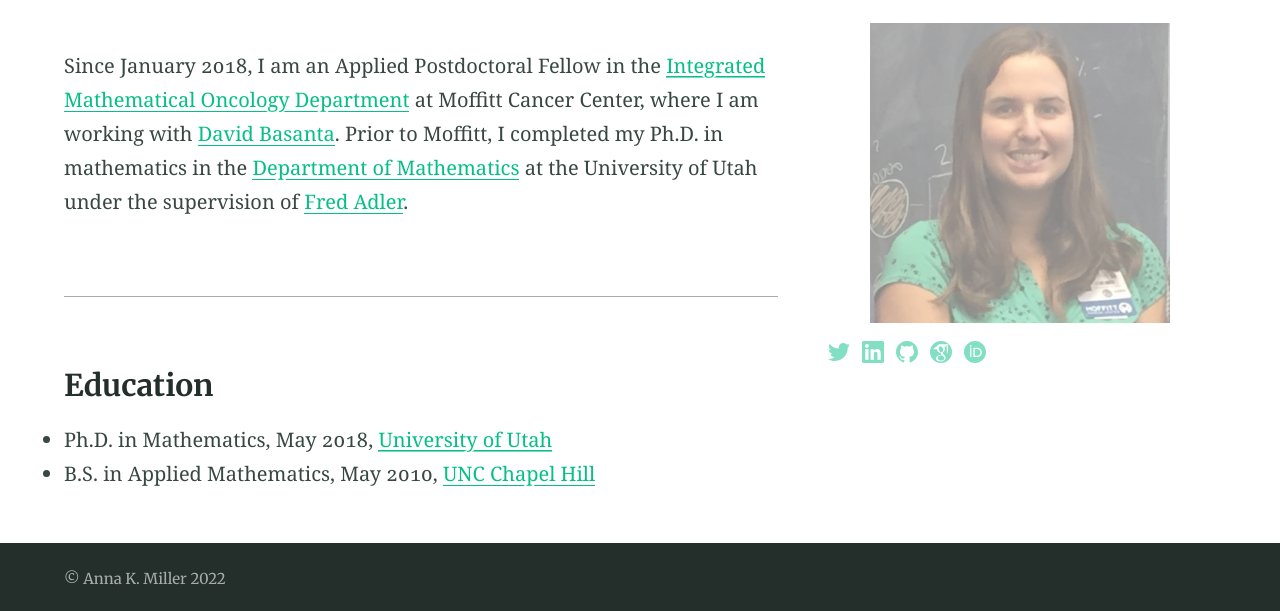
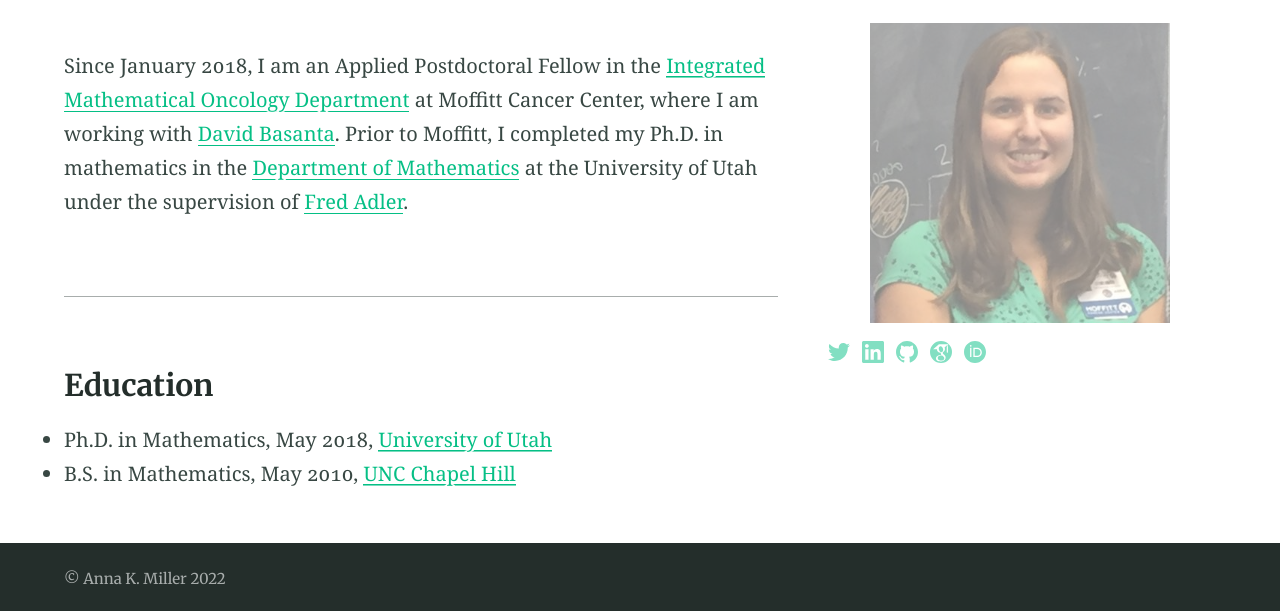
Before and after one commit to annakmil/annakmil.github.io, a Jekyll site: the page built from index.md, in a window 1280 px wide and 900 px high, scrolled down 105 px, cut to the strip 289-900 px from the top of the window. Built offline with Jekyll 4.4.1, drawn with Linux system fonts in a browser that asks for light colours.

Commit message:
Update index.md

```diff
--- a/index.md
+++ b/index.md
@@ -12,4 +12,4 @@ Since January 2018, I am an Applied Postdoctoral Fellow in the [Integrated Mathe
 <hr/>
 ### Education
 * Ph.D. in Mathematics, May 2018, [University of Utah](https://www.utah.edu/)
-* B.S. in Applied Mathematics, May 2010, [UNC Chapel Hill](https://www.unc.edu/)
+* B.S. in Mathematics, May 2010, [UNC Chapel Hill](https://www.unc.edu/)
```
